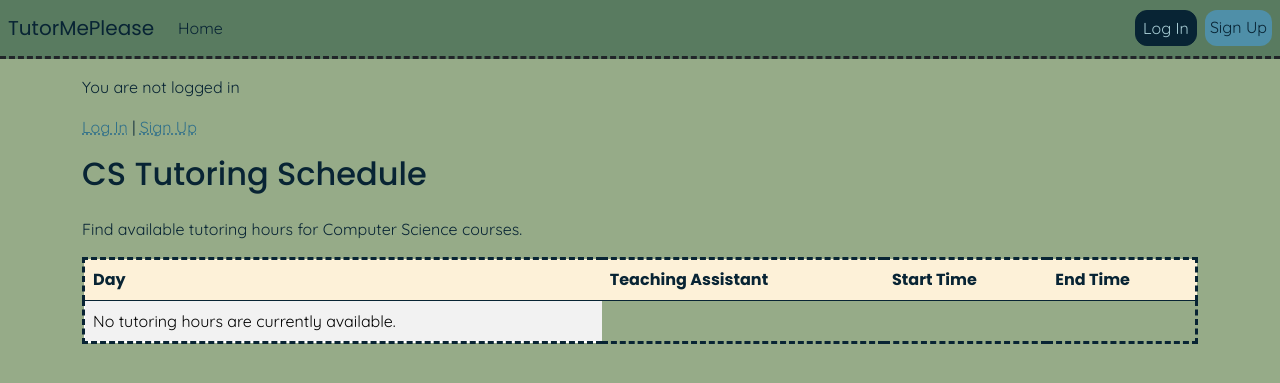
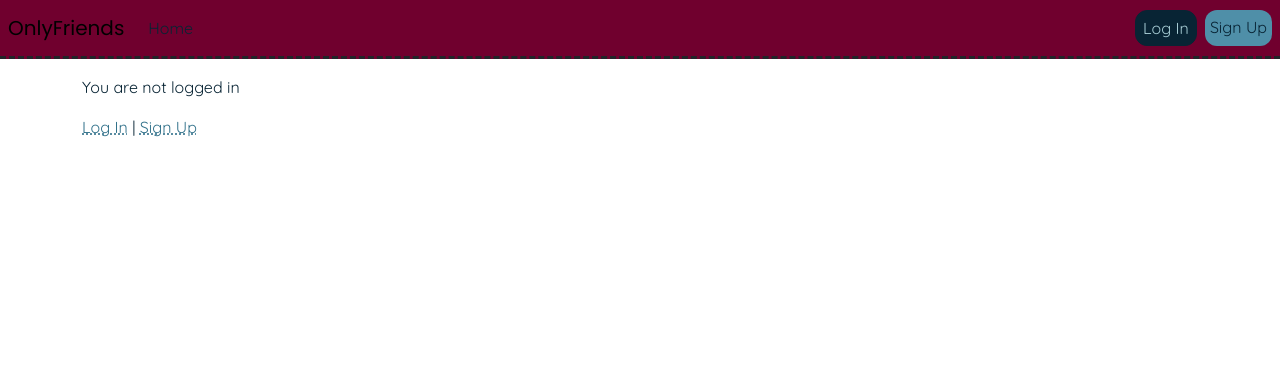
Before and after one commit to ncnixon/WebAppFinalProject, a Django app: page / in a window 1280 px wide. Shown: the top 383 px of the page. Run offline with Django 5.2, Linux system fonts and the light colour scheme; data that the repository does not hold is empty.

Commit message:
added link to profile page from home and added some potential color changes to base.html

```diff
--- a/templates/base.html
+++ b/templates/base.html
@@ -13,10 +13,10 @@
     <link href="https://cdn.jsdelivr.net/npm/bootstrap@5.3.8/dist/css/bootstrap.min.css" rel="stylesheet" integrity="sha384-sRIl4kxILFvY47J16cr9ZwB07vP4J8+LH7qKQnuqkuIAvNWLzeN8tE5YBujZqJLB" crossorigin="anonymous">
 </head>
 
-<body style="background-color: #96AB88; font-family: 'Quicksand';">
+<body style="background-color: #FFFFFF; font-family: 'Quicksand';">
     <nav class="navbar navbar-expand-lg bg-body-tertiary" style="padding:0">
-    <div class="container-fluid" style="background-color: #597B60; padding: 0.5rem; border-bottom-style: dashed;">
-        <a class="navbar-brand" href="{% url 'home' %}" style="color: #082434; font-family: 'Avro', 'Poppins', 'Railway';">TutorMePlease</a>
+    <div class="container-fluid" style="background-color: #70002E; padding: 0.5rem; border-bottom-style: dashed;">
+        <a class="navbar-brand" href="{% url 'home' %}" style="color: #000000; font-family: 'Avro', 'Poppins', 'Railway';">OnlyFriends</a>
         <button class="navbar-toggler" type="button"
             data-bs-toggle="collapse" data-bs-target="#navbarSupportedContent"
             aria-controls="navbarSupportedContent" aria-expanded="false"
@@ -26,7 +26,7 @@
         <div class="collapse navbar-collapse" id="navbarSupportedContent">
             <ul class="navbar-nav me-auto mb-2 mb-lg-0">
             <li class="nav-item">
-                <a class="nav-link active" aria-current="page" href="#" style="color: #082434">Home</a>
+                <a class="nav-link active" aria-current="page" href="{% url 'home' %}" style="color: #082434">Home</a>
             </li>
             {% if user.is_authenticated %}
             <!-- <li><a href="#" class="nav-link px-2 link-dark">+ New</a></li> -->
--- a/templates/home.html
+++ b/templates/home.html
@@ -1,62 +1,23 @@
 {% extends "base.html" %}
 
-{% block title %}TutorMePlease{% endblock title %}
+{% block title %}OnlyFriends{% endblock title %}
 
 {% block content %}
 {% if user.is_authenticated %}
-<p style="margin: 0; padding-top: 1rem; padding-bottom: 1rem;">Hi {{ user.username }}! You are {{ user.age }} years old.</p>
+<p style="margin: 0; padding-top: 1rem; padding-bottom: 1rem;">Hi {{ user.username }}!</p>
 <form action="{% url 'logout' %}" method="post" style="padding-bottom: 2rem">
     {% csrf_token %}
-    <button type="submit" style="background-color: #fdf1d8; color: #082434; border-color: #082434;">Log Out</button>
+    <button type="submit" style="background-color: #fdf1d8; color: #082434; border-color: #082434;">Log Out</button> |
+    <a href="{% url 'student_profile' %}" style="text-decoration-style: dotted; color:#31718a">Profile</a>
 </form>
+<!-- <form action="{% url 'student_profile' %}" method="post" style="padding-bottom: 2rem">
+    {% csrf_token %}
+    <button type="submit" style="background-color: #fdf1d8; color: #082434; border-color: #082434;">Profile</button>
+</form> -->
 {% else %}
 <p style="padding-top: 1rem">You are not logged in</p>
 <a href="{% url 'login' %}" style="text-decoration-style: dotted; color:#31718a">Log In</a> |
 <a href="{% url 'signup' %}" style="text-decoration-style: dotted; color:#31718a">Sign Up</a>
 {% endif %}
 
-<h2 style="padding-bottom: 1rem; padding-top: 1rem; font-family: 'Avro', 'Poppins', 'Railway';">CS Tutoring Schedule</h2>
-{% if is_ta %}
-    <a href="{% url 'add_tutoring_hour' %}"
-    class="btn btn-pimary mb-3" style="color: #a6cbd3; background-color: #4f8fa8; margin: 0; padding: 5px; border-radius: 12px">
-    + Add Tutoring Hours
-    </a>
-    {% endif %}
-
-
-<p>Find available tutoring hours for Computer Science courses.</p>
-
-<table class="table table-striped" style="border-style: dashed; border-color: #082434;">
-    <thead>
-        <tr>
-            <th style="background-color: #fdf1d8; color:#082434; font-family: 'Avro', 'Poppins', 'Railway';">Day</th>
-            <th style="background-color: #fdf1d8; color:#082434; font-family: 'Avro', 'Poppins', 'Railway';">Teaching Assistant</th>
-            <th style="background-color: #fdf1d8; color:#082434; font-family: 'Avro', 'Poppins', 'Railway';">Start Time</th>
-            <th style="background-color: #fdf1d8; color:#082434; font-family: 'Avro', 'Poppins', 'Railway';">End Time</th>
-        </tr>
-    </thead>
-
-    <tbody style="background-color: #fdf1d8; color:#082434;">
-        {# loops through all tutoring hours #}
-        {% for hour in tutoring_hours %}
-        <tr>
-            <td style="background-color: #fdf1d8; color:#082434;">{{ hour.day }}</td>
-            {# retrieve TA's username #}
-            <td style="background-color: #fdf1d8; color:#082434;">
-                <a href="{% url 'ta_detail' hour.ta.pk %}" style="text-decoration-style: dotted; color:#4f8fa8"> {# create a link to TA's detail page, specific TA #}
-                    {{ hour.ta.user.username }} {# clickable TA profile #}
-                </a>
-            </td>
-            {# time:"g:i A" formats our time #}
-            <td style="background-color: #fdf1d8; color:#082434;">{{ hour.start_time|time:"g:i A" }}</td>
-            <td style="background-color: #fdf1d8; color:#082434;">{{ hour.end_time|time:"g:i A" }}</td>
-        </tr>
-        {# display empty when no tutoring hours #}
-        {% empty %}
-        <tr>
-            <td coldpan="4">No tutoring hours are currently available.</td>
-        </tr>
-        {% endfor %}
-    </tbody>
-</table>
 {% endblock content %}
```
